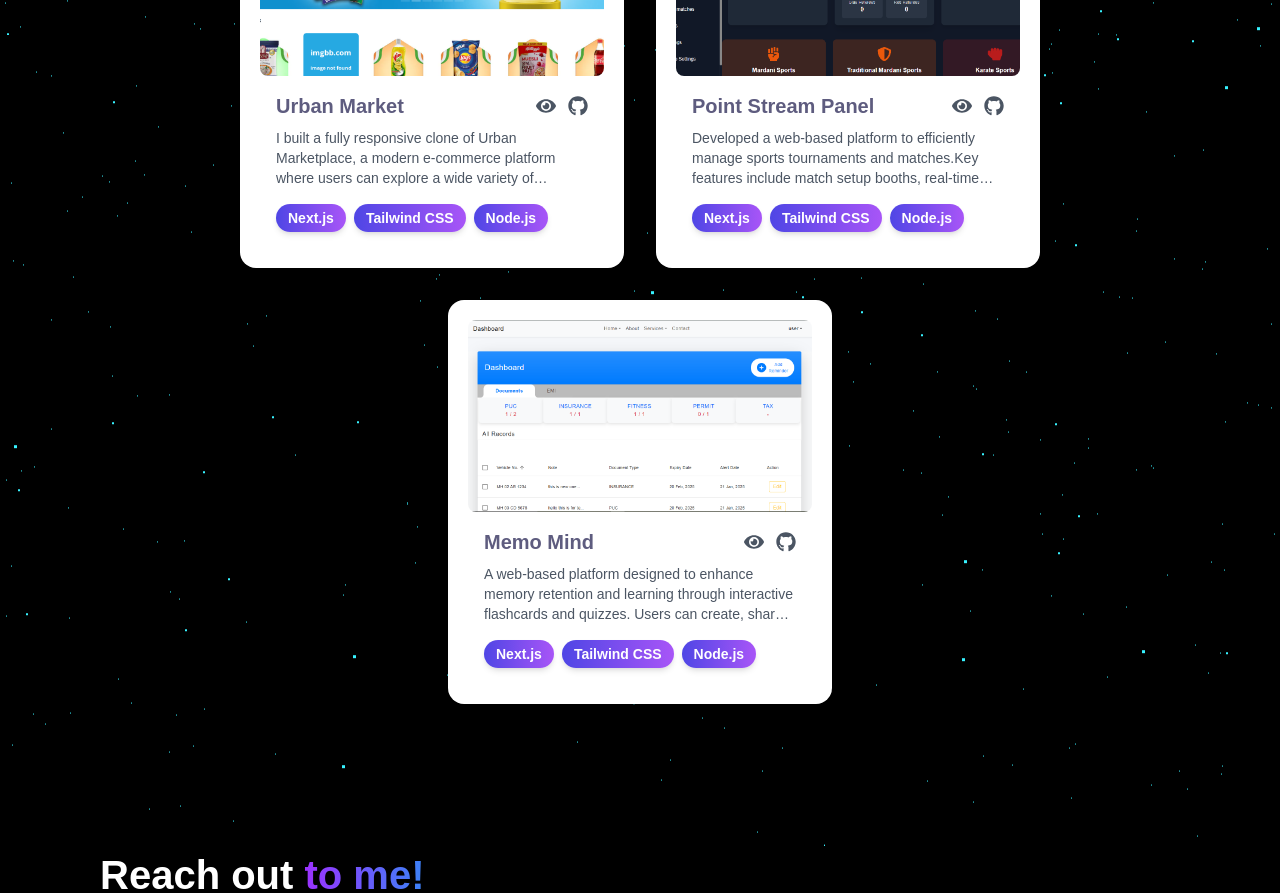
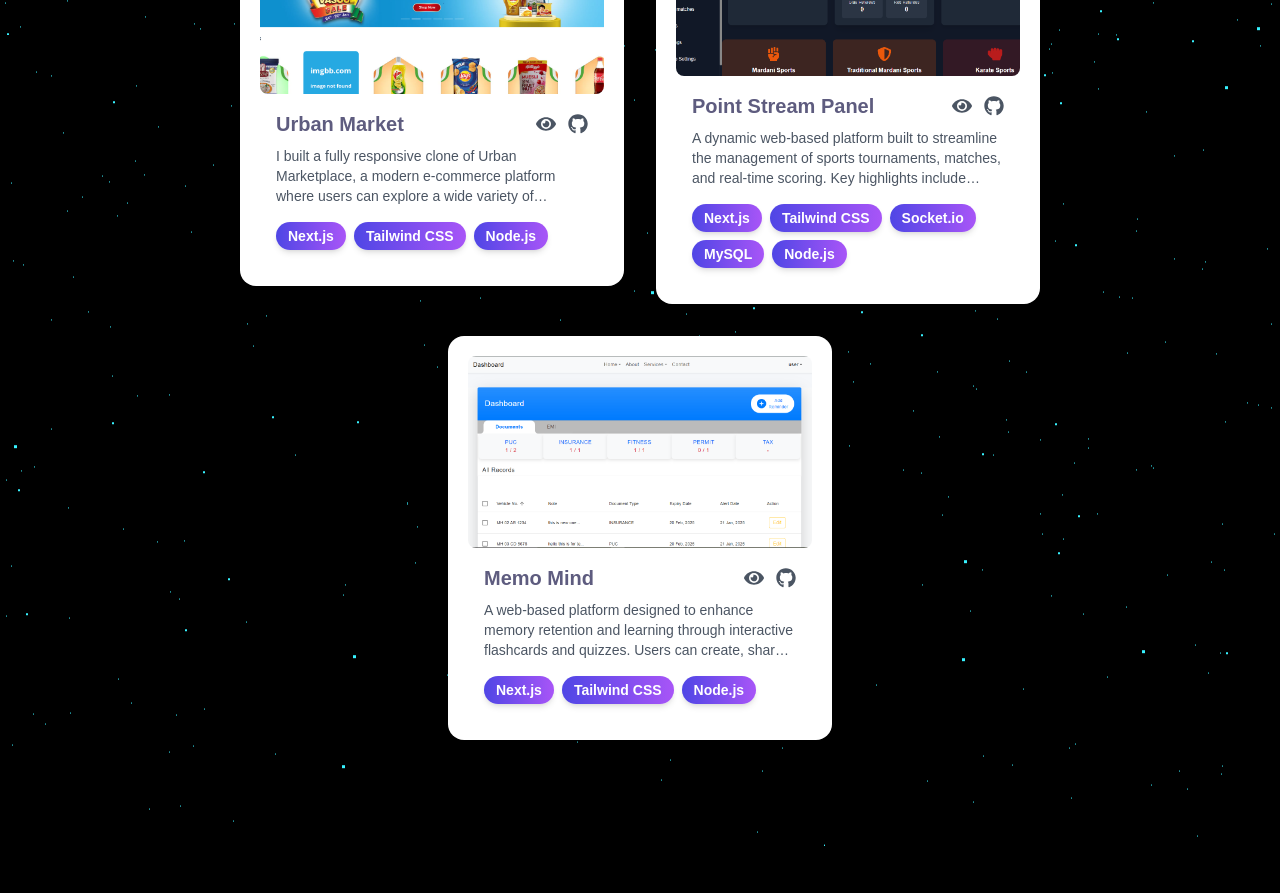
Before and after one commit to Suraj-Sangale/portfolio, a React (Create React App) app: page / in a window 1280 px wide. Shown: the part 3140-4033 px from the top of the page. Built offline with nearby package versions, Linux system fonts and the light colour scheme.

Commit message:
Update Projects array for Point Stream Panel

```diff
--- a/src/components/Projects.js
+++ b/src/components/Projects.js
@@ -38,23 +38,22 @@ export default function Projects() {
 	{
 		title: "Point Stream Panel",
 		description:
-        "Developed a web-based platform to efficiently manage sports tournaments and matches.Key features include match setup booths, real-time scoreboard updates, multi-referee score management, and match history tracking.",
+			"A dynamic web-based platform built to streamline the management of sports tournaments, matches, and real-time scoring. Key highlights include match booth setups, referee-based access control, live scoreboard updates from multiple devices, detailed match history with obtained scores, and automated scorecard generation.",
 		keyFeatures: [
 			{
 				id: 1,
-          text: "Optimized performance with server-side rendering (SSR) and static site generation (SSG).",
+				text: "Blazing-fast performance with Server-Side Rendering (SSR) and Static Site Generation (SSG) using Next.js.",
 			},
 			{
 				id: 2,
-          text: "Built backend API with JWT auth, WebSocket support, and MySQL integration.",
+				text: "Robust backend API with JWT authentication, WebSocket-powered real-time communication, and seamless MySQL database integration.",
 			},
 			{
 				id: 3,
-          text: "Enabled real-time score updates from multiple referees for accurate match tracking.",
+				text: "Real-time multi-referee scoring system with secured role-based access, ensuring accurate and transparent match updates.",
 			},
 		],
-
-      techStack: ["Next.js", "Tailwind CSS", "Node.js"],
+		techStack: ["Next.js", "Tailwind CSS", "Socket.io", "MySQL", "Node.js"],
 		image: "PSPboard.png",
 		liveUrl: "https://board.agni-byte.com",
 	},
@@ -76,6 +75,7 @@ export default function Projects() {
 		liveUrl: "https://memo-mind-self.vercel.app",
 	},
 ];
+
   return (
     <div
       className="proj section relative"
```
Lines whose indentation alone changed are shown as unchanged.
